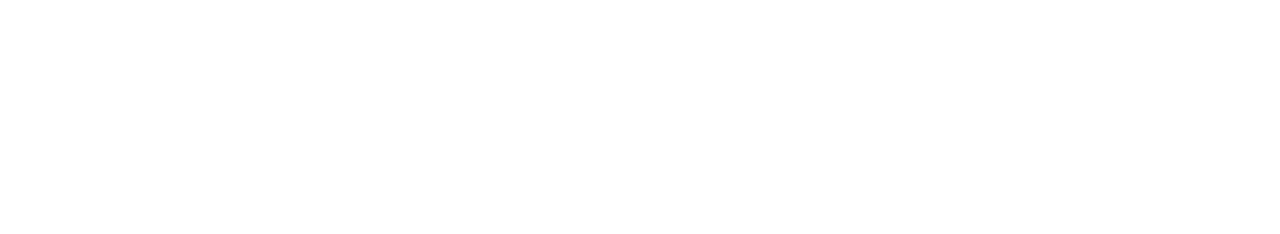
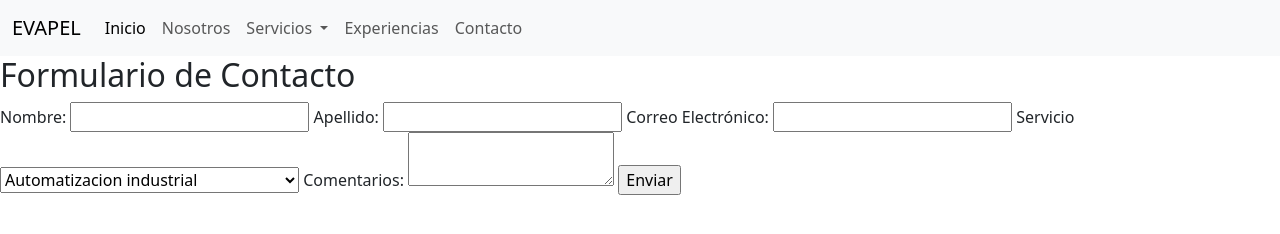
Before and after one commit to PercyVeas/EVAPEL, a website: page pages/contacto.html in a window 1280 px wide. Drawn offline with nearby package versions, Linux system fonts and the light colour scheme.

Commit message:
maquetado de contacto

```diff
--- a/pages/contacto.html
+++ b/pages/contacto.html
@@ -10,9 +10,84 @@
 <body>
     <header>
 
+        <nav class="navbar navbar-expand-lg bg-body-tertiary">
+            <div class="container-fluid">
+                <a class="navbar-brand" href="#">EVAPEL</a>
+                <button class="navbar-toggler" type="button" data-bs-toggle="collapse" data-bs-target="#navbarSupportedContent" aria-controls="navbarSupportedContent" aria-expanded="false" aria-label="Toggle navigation">
+                <span class="navbar-toggler-icon"></span>
+                </button>
+                <div class="collapse navbar-collapse" id="navbarSupportedContent">
+                    <ul class="navbar-nav me-auto mb-2 mb-lg-0">
+                    <li class="nav-item">
+                        <a class="nav-link active" aria-current="page" href="../index.html">Inicio</a>
+                    </li>
+                    <li class="nav-item">
+                        <a class="nav-link" href="./nosotros.html">Nosotros</a>
+                    </li>
+                    <li class="nav-item dropdown">
+                        <a class="nav-link dropdown-toggle" href="#" role="button" data-bs-toggle="dropdown" aria-expanded="false">
+                        Servicios
+                        </a>
+                        <ul class="dropdown-menu">
+                        <li><a class="dropdown-item" href="./automatizacion.html">Automatización Industrial</a></li>
+                        <li><hr class="dropdown-divider"></li>
+                        <li><a class="dropdown-item" href="./energias.html">Energías renovables</a></li>
+                        <li><hr class="dropdown-divider"></li>
+                        <li><a class="dropdown-item" href="./transmision.html">Generación y transmisión</a></li>
+                        <li><hr class="dropdown-divider"></li>
+                        <li><a class="dropdown-item" href="./servicios-ing.html">Servicios de Ingenieria</a></li>
+                        </ul>
+                    </li>
+                    <li class="nav-item">
+                        <a class="nav-link" href="./experiencias.html">Experiencias</a>
+                    </li>
+                    <li class="nav-item">
+                        <a class="nav-link" href="#">Contacto</a>
+                    </li>
+                    </ul>
+                </div>
+                </div>
+            </nav>
+
     </header>
 
     <main>
+            <section class="formuContacto">
+
+                <div class="contacForm">
+                    <h2>Formulario de Contacto</h2>
+
+                <form action="/submit_form" method="post">
+                    <label for="fname">Nombre:</label>
+                    <input type="text" id="fname" name="fname">
+
+                    <label for="lname">Apellido:</label>
+                    <input type="text" id="lname" name="lname">
+
+                    <label for="email">Correo Electrónico:</label>
+                    <input type="email" id="email" name="email">
+
+                    <label for="service">Servicio</label>
+                    <select id="service" name="servicio">
+                        <option value="Automatizacion industrial">Automatizacion industrial</option>
+                        <option value="Energias renovables">Energias renovables</option>
+                        <option value="Transmision de energia">Generacion y transmision de energia</option>
+                        <option value="Servicios de ingenieria">Servicios de ingenieria</option>
+                    </select>
+                    <label for="comments">Comentarios:</label>
+                    <textarea id="comments" name="comments"></textarea>
+                    <input type="submit" value="Enviar">
+                    </form>
+
+                    <!-- <select class="form-select" aria-label="Default select example">
+                        <option selected>Servicio que necesita</option>
+                        <option value="1">Automatizacion industrial</option>
+                        <option value="2">Transmision de energia</option>
+                        <option value="3">Energias renovables</option>
+                        <option value="4">Servicios de ingenieria</option>
+                    </select> -->
+                </div>
+            </section>
 
     </main>
 
--- /dev/null
+++ b/scss/style.css
@@ -0,0 +1,3 @@
+.bodyIndex {
+  background-color: beige;
+}/*# sourceMappingURL=style.css.map */
```
Also changed, not shown: pages/nosotros.html (+18 -2 lines), README.md, assets/img/Valv_LV.jpg (added), assets/img/conex_indus.jpg (added), assets/img/enchufe_autoelect.jpg (added), assets/img/torres_paso.jpg (added), 11 other files.
